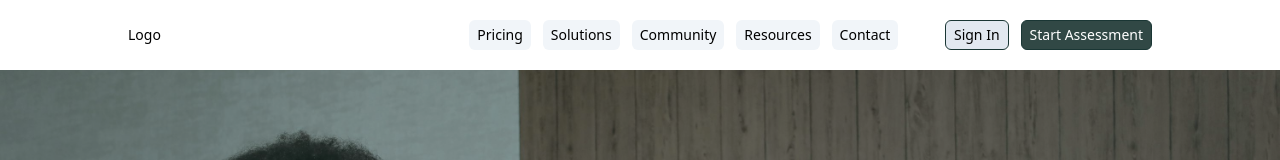
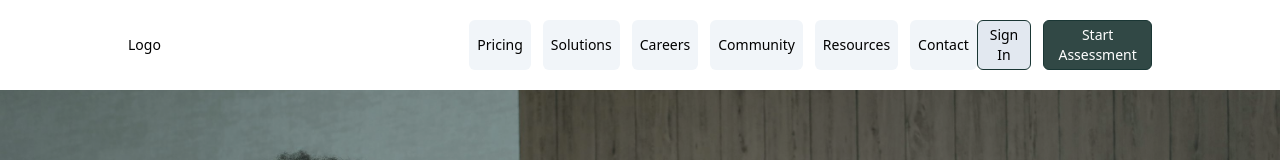
Before and after one commit to kkopoku/therapy-link, a Next.js app in the folder frontend/: page /therapist-jobs in a window 1280 px wide. Shown: the top 160 px of the page. Built offline with nearby package versions, Linux system fonts and the light colour scheme; no server answers.

Commit message:
updated routes

```diff
--- a/frontend/src/components/navigation/TopNavigation.tsx
+++ b/frontend/src/components/navigation/TopNavigation.tsx
@@ -17,6 +17,7 @@ const TopNavigation: React.FC = () => {
   const firstButtonList: ButtonItem[] = [
     { name: "Pricing", style: "", link: "/pricing" },
     { name: "Solutions", style: "", link: "" },
+    { name: "Careers", style: "", link: "/therapist-jobs" },
     { name: "Community", style: "", link: "" },
     { name: "Resources", style: "", link: "" },
     { name: "Contact", style: "", link: "" },
```
